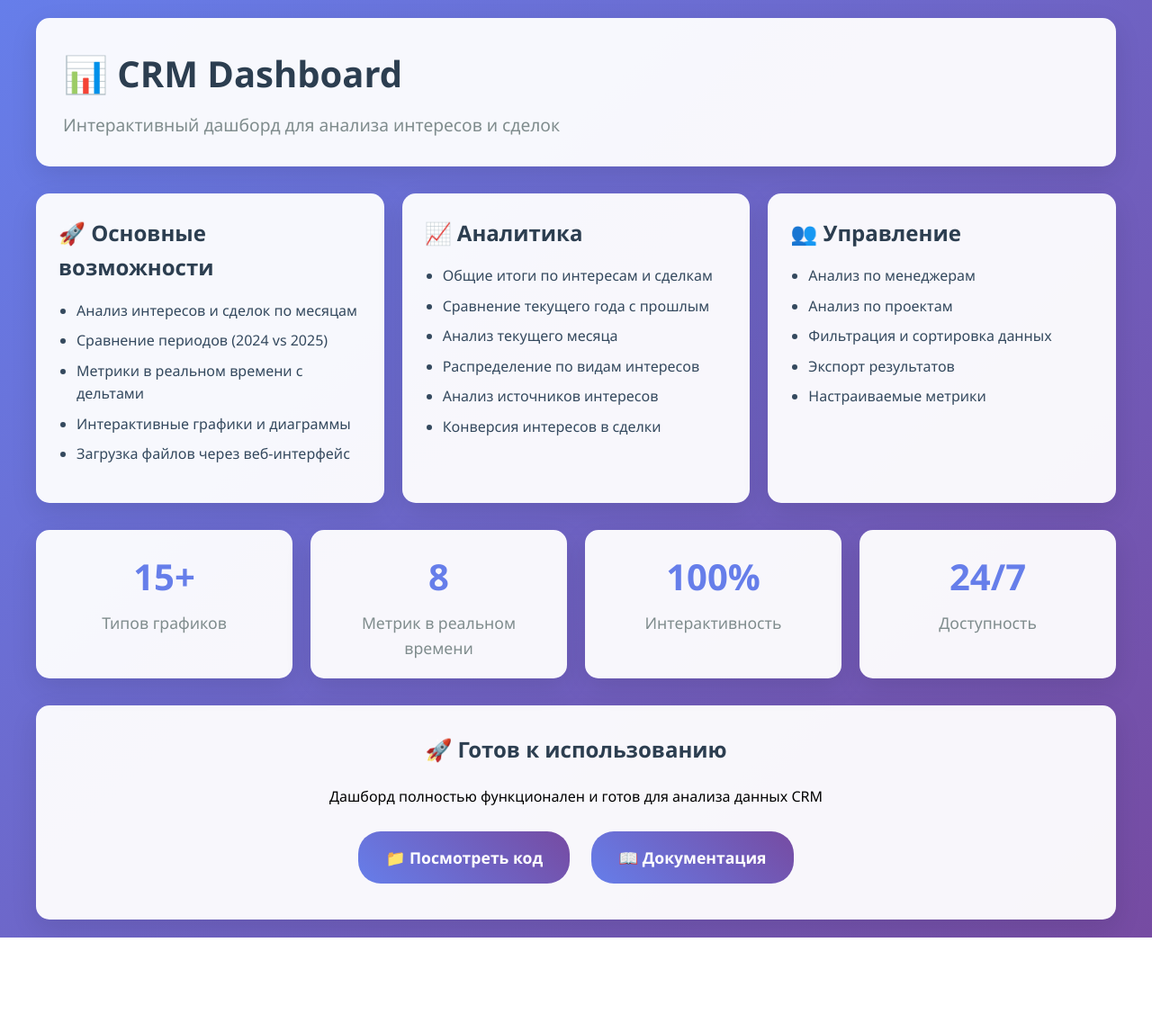
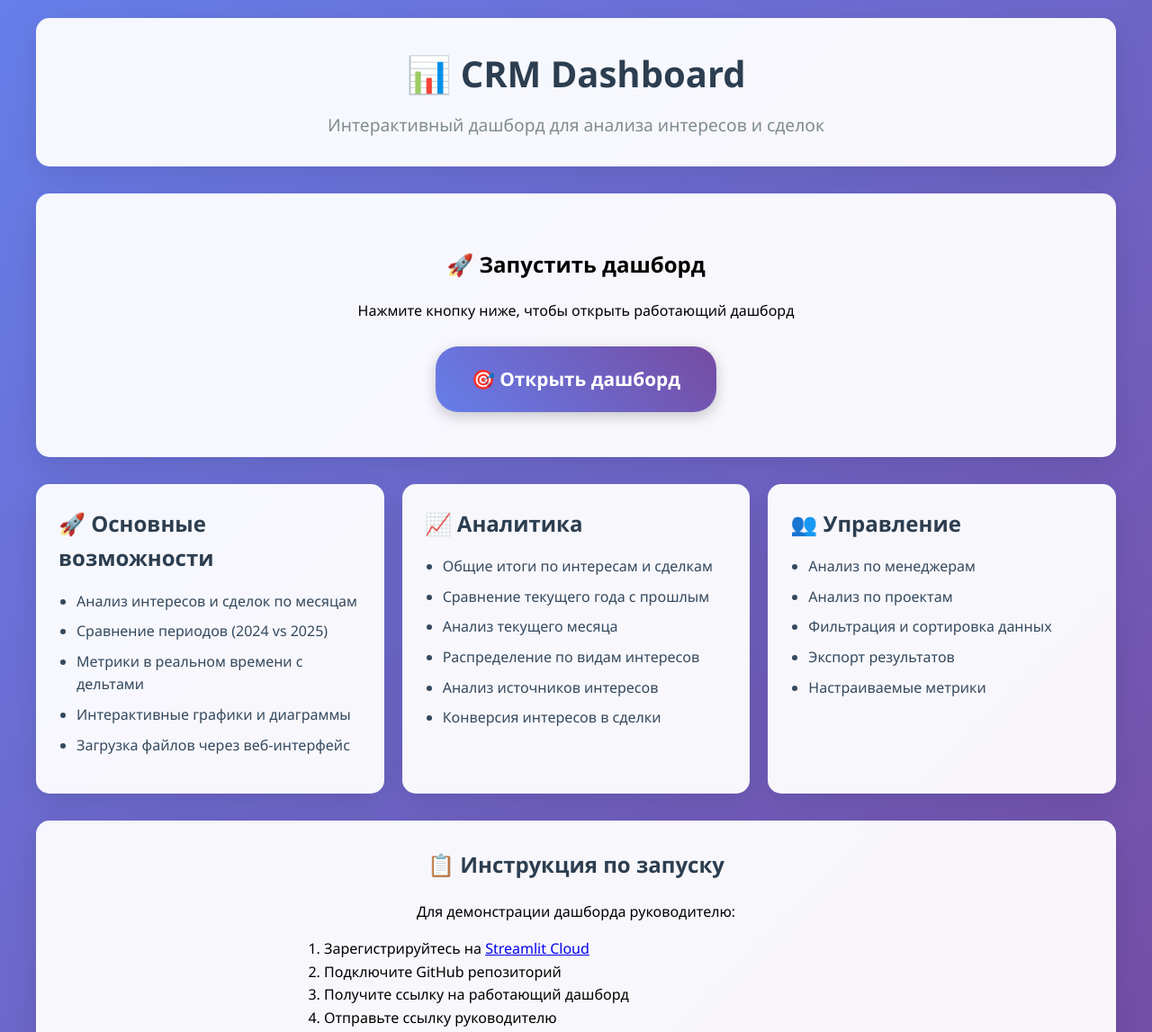
Before and after one commit to CraftedByPixels/crm-dashboard, a plain HTML site: page index.html in a window 1280 px wide. Shown: the top 1147 px of the page at 90% size. Before the commit the page ends 1042 px from the top, so only its background shows below. Drawn offline with Linux system fonts and the light colour scheme.

Commit message:
Add dashboard launch instructions

```diff
--- a/index.html
+++ b/index.html
@@ -24,6 +24,7 @@
             padding: 30px;
             margin-bottom: 30px;
             box-shadow: 0 10px 30px rgba(0,0,0,0.1);
+            text-align: center;
         }
         .header h1 {
             color: #2c3e50;
@@ -34,6 +35,30 @@
             color: #7f8c8d;
             font-size: 1.2rem;
             margin: 0;
+        }
+        .dashboard-link {
+            background: rgba(255, 255, 255, 0.95);
+            border-radius: 15px;
+            padding: 40px;
+            text-align: center;
+            box-shadow: 0 10px 30px rgba(0,0,0,0.1);
+            margin-bottom: 30px;
+        }
+        .btn-large {
+            display: inline-block;
+            background: linear-gradient(45deg, #667eea, #764ba2);
+            color: white;
+            padding: 20px 40px;
+            text-decoration: none;
+            border-radius: 25px;
+            font-weight: bold;
+            font-size: 1.3rem;
+            transition: transform 0.3s ease;
+            margin: 10px;
+            box-shadow: 0 5px 15px rgba(0,0,0,0.2);
+        }
+        .btn-large:hover {
+            transform: scale(1.05);
         }
         .features {
             display: grid;
@@ -89,30 +114,6 @@
         .btn:hover {
             transform: scale(1.05);
         }
-        .stats {
-            display: grid;
-            grid-template-columns: repeat(auto-fit, minmax(200px, 1fr));
-            gap: 20px;
-            margin: 30px 0;
-        }
-        .stat-card {
-            background: rgba(255, 255, 255, 0.95);
-            border-radius: 15px;
-            padding: 20px;
-            text-align: center;
-            box-shadow: 0 10px 30px rgba(0,0,0,0.1);
-        }
-        .stat-number {
-            font-size: 2.5rem;
-            font-weight: bold;
-            color: #667eea;
-            margin: 0;
-        }
-        .stat-label {
-            color: #7f8c8d;
-            font-size: 1.1rem;
-            margin: 5px 0 0 0;
-        }
     </style>
 </head>
 <body>
@@ -120,6 +121,12 @@
         <div class="header">
             <h1>📊 CRM Dashboard</h1>
             <p>Интерактивный дашборд для анализа интересов и сделок</p>
+        </div>
+
+        <div class="dashboard-link">
+            <h2>🚀 Запустить дашборд</h2>
+            <p>Нажмите кнопку ниже, чтобы открыть работающий дашборд</p>
+            <a href="#" class="btn-large" onclick="alert('Для запуска дашборда нужно настроить Streamlit Cloud. Инструкция отправлена в чат.')">🎯 Открыть дашборд</a>
         </div>
 
         <div class="features">
@@ -158,28 +165,16 @@
             </div>
         </div>
 
-        <div class="stats">
-            <div class="stat-card">
-                <div class="stat-number">15+</div>
-                <div class="stat-label">Типов графиков</div>
-            </div>
-            <div class="stat-card">
-                <div class="stat-number">8</div>
-                <div class="stat-label">Метрик в реальном времени</div>
-            </div>
-            <div class="stat-card">
-                <div class="stat-number">100%</div>
-                <div class="stat-label">Интерактивность</div>
-            </div>
-            <div class="stat-card">
-                <div class="stat-number">24/7</div>
-                <div class="stat-label">Доступность</div>
-            </div>
-        </div>
-
         <div class="cta">
-            <h2>🚀 Готов к использованию</h2>
-            <p>Дашборд полностью функционален и готов для анализа данных CRM</p>
+            <h2>📋 Инструкция по запуску</h2>
+            <p>Для демонстрации дашборда руководителю:</p>
+            <ol style="text-align: left; max-width: 600px; margin: 0 auto;">
+                <li>Зарегистрируйтесь на <a href="https://share.streamlit.io/" target="_blank">Streamlit Cloud</a></li>
+                <li>Подключите GitHub репозиторий</li>
+                <li>Получите ссылку на работающий дашборд</li>
+                <li>Отправьте ссылку руководителю</li>
+            </ol>
+            <br>
             <a href="https://github.com/CraftedByPixels/crm-dashboard" class="btn">📁 Посмотреть код</a>
             <a href="https://github.com/CraftedByPixels/crm-dashboard/blob/main/README.md" class="btn">📖 Документация</a>
         </div>
```
